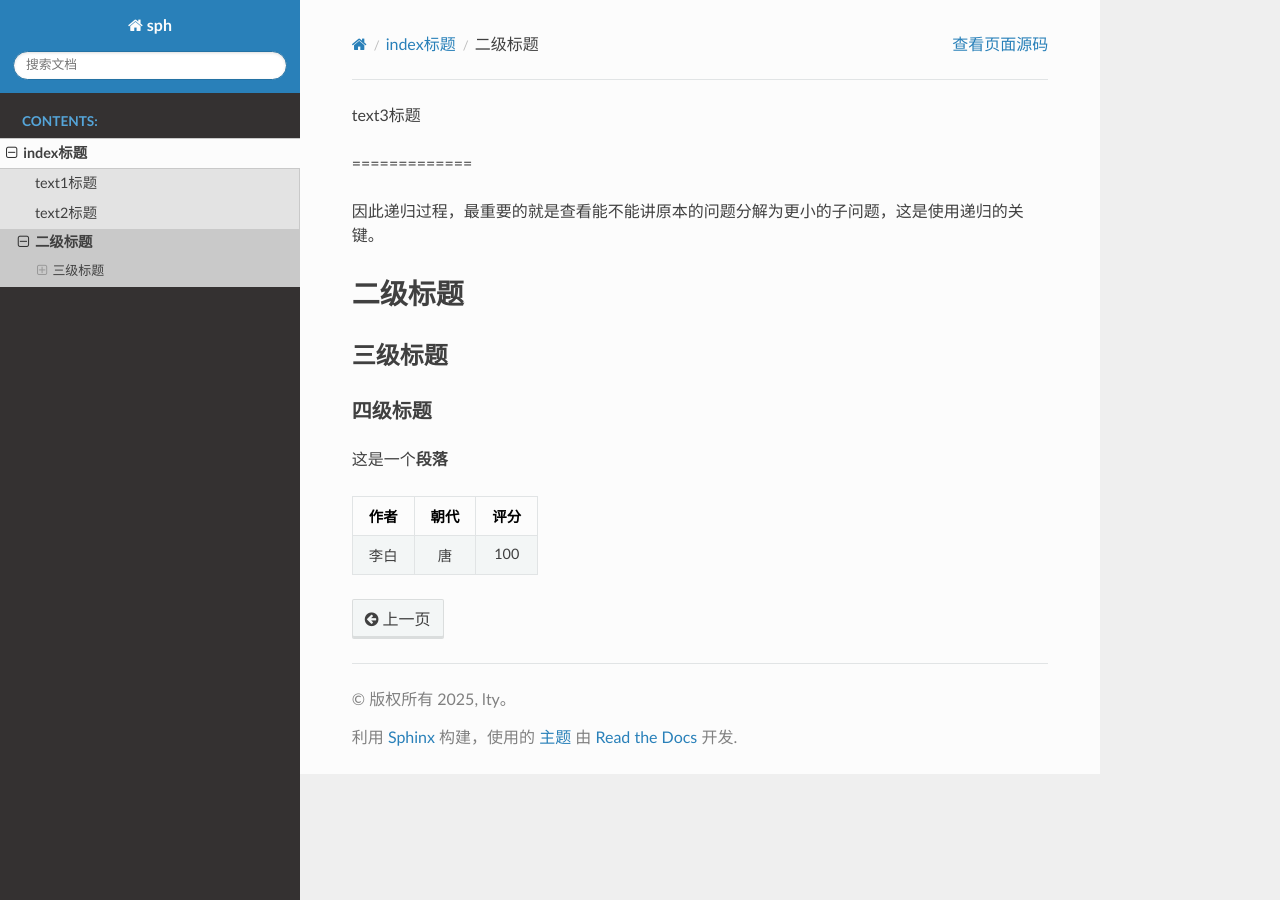
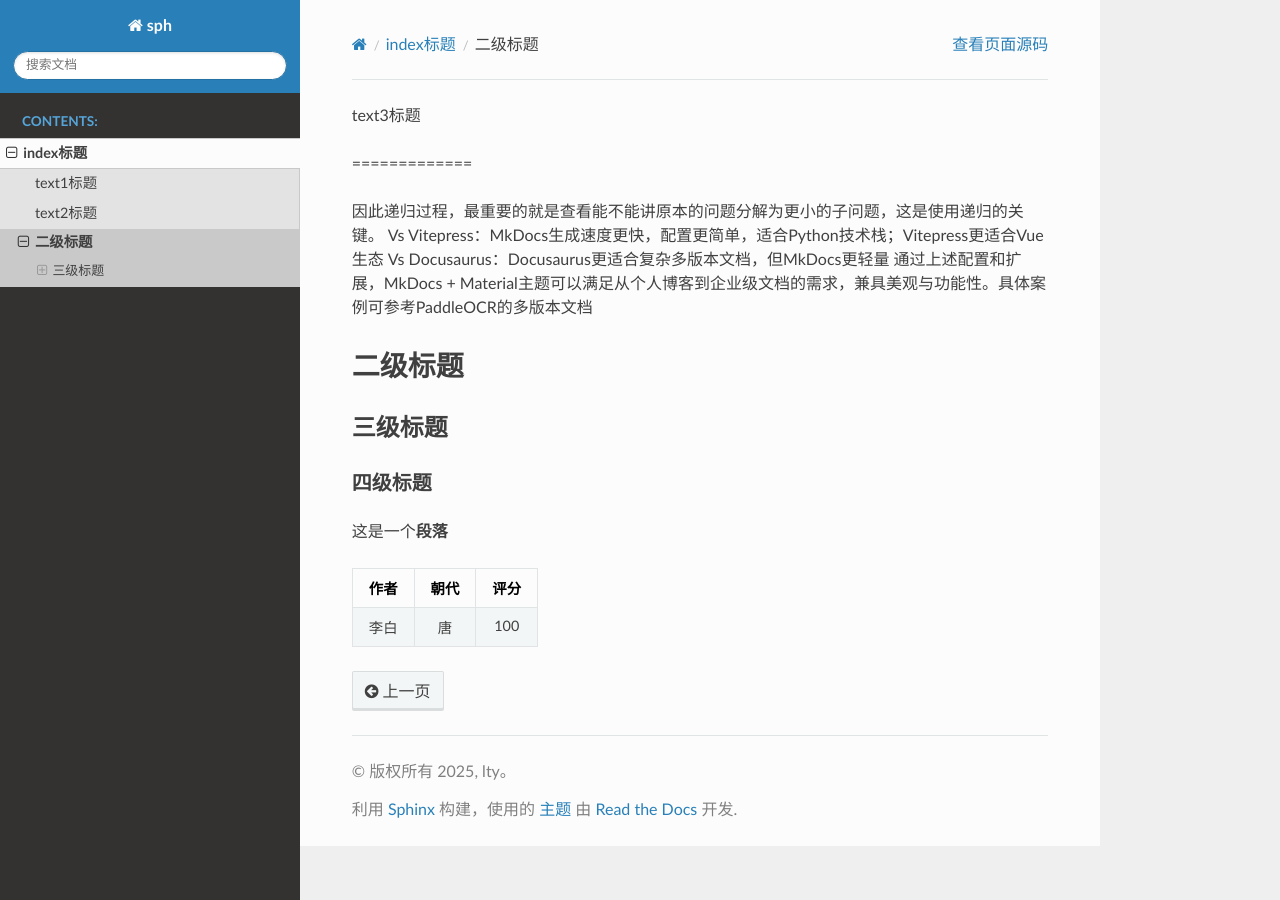
Before and after one commit to liutianyue/SphinxDoc-demo, a Sphinx documentation site: the page built from source/myrst/dir3/text3.md, in a window 1280 px wide. Built offline with Sphinx 7.4.7 and the Read the Docs theme 3.1.0, drawn with Linux system fonts in a browser that asks for light colours.

Commit message:
多版本test

```diff
--- a/source/myrst/dir3/text3.md
+++ b/source/myrst/dir3/text3.md
@@ -3,6 +3,9 @@ text3标题
 =============
 
 因此递归过程，最重要的就是查看能不能讲原本的问题分解为更小的子问题，这是使用递归的关键。
+Vs Vitepress：MkDocs生成速度更快，配置更简单，适合Python技术栈；Vitepress更适合Vue生态
+Vs Docusaurus：Docusaurus更适合复杂多版本文档，但MkDocs更轻量
+通过上述配置和扩展，MkDocs + Material主题可以满足从个人博客到企业级文档的需求，兼具美观与功能性。具体案例可参考PaddleOCR的多版本文档
 
 ## 二级标题
 
```
Also changed, not shown: 7 other files.
